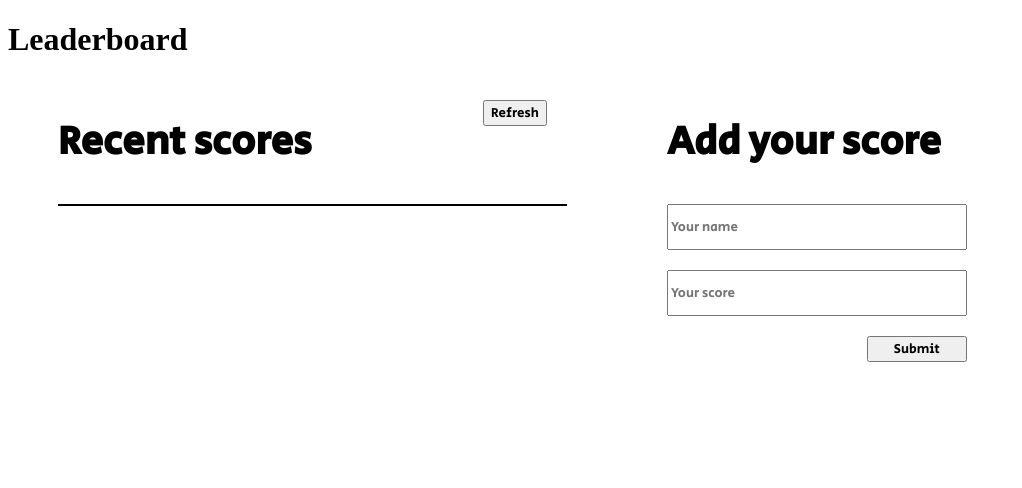
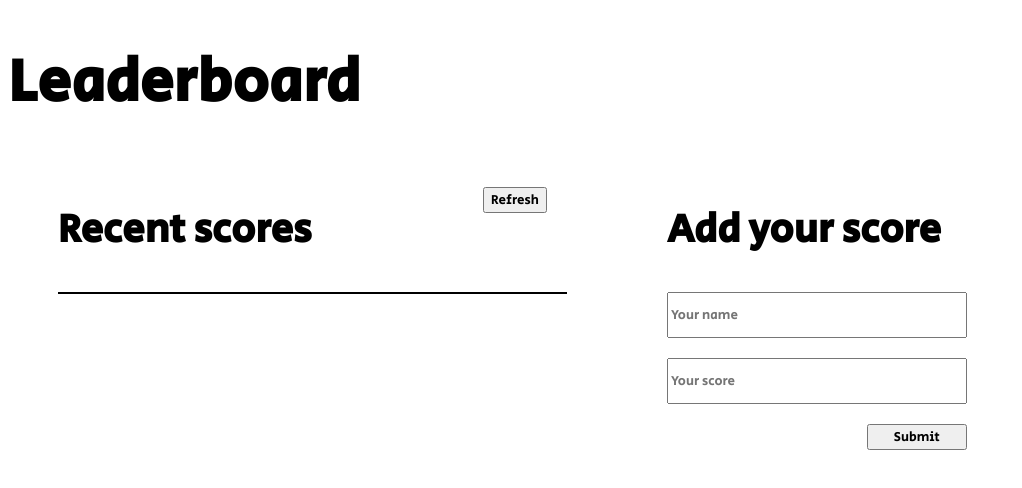
Before and after one commit to LOctavio/leaderboard, a website built with webpack: page src/index.html in a window 1280 px wide. Shown: the whole page, without its empty margins (0-1022 px from the left). Built offline with nearby package versions, Linux system fonts and the light colour scheme; no server answers.

Commit message:
Add font to title

```diff
--- a/src/style.css
+++ b/src/style.css
@@ -1,6 +1,11 @@
 @font-face {
   font-family: 'SecularOne';
   src: url('./SecularOne-Regular.woff') format('woff');
+}
+
+h1 {
+  font-family: 'SecularOne';
+  font-size: 60px;
 }
 
 .main-container {
```
Also changed, not shown: dist/main.js.
